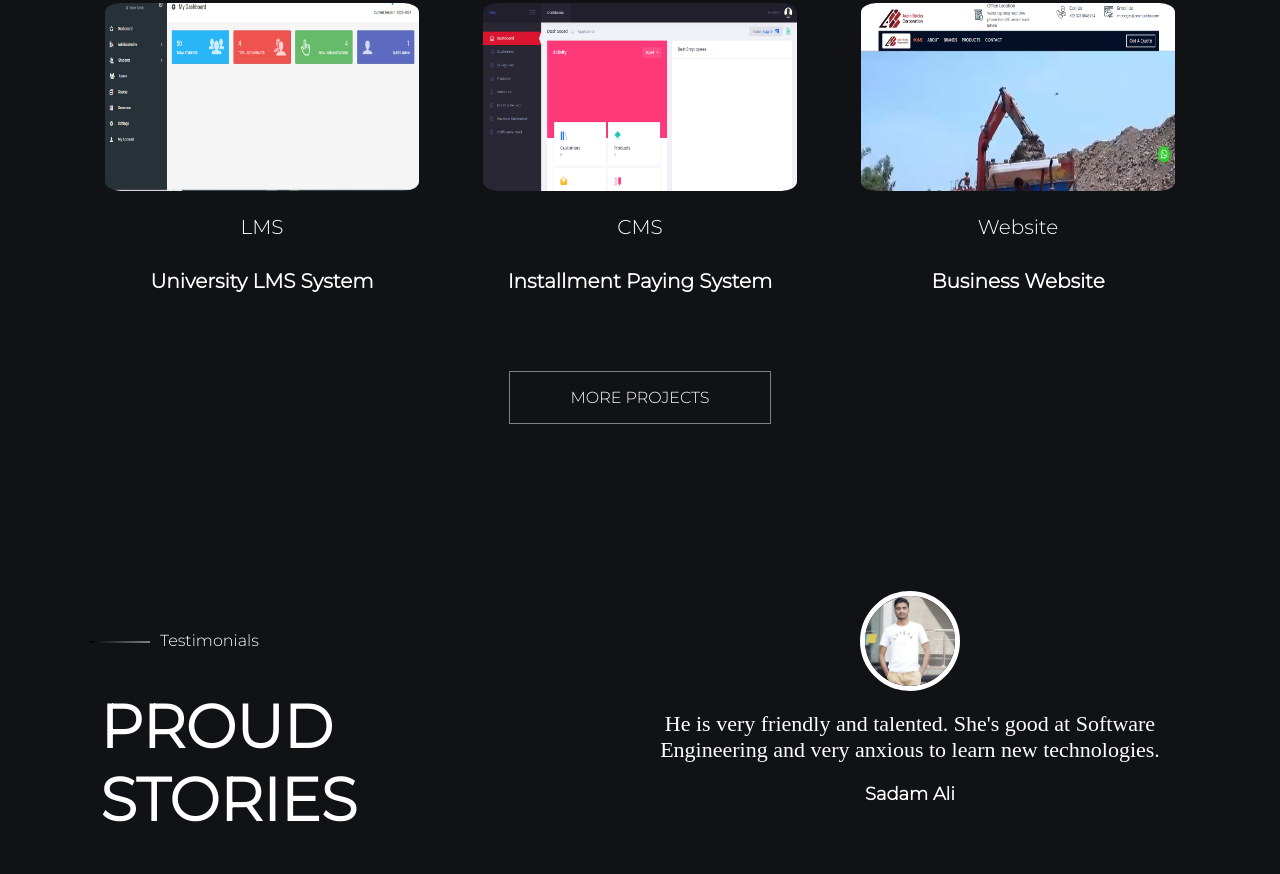
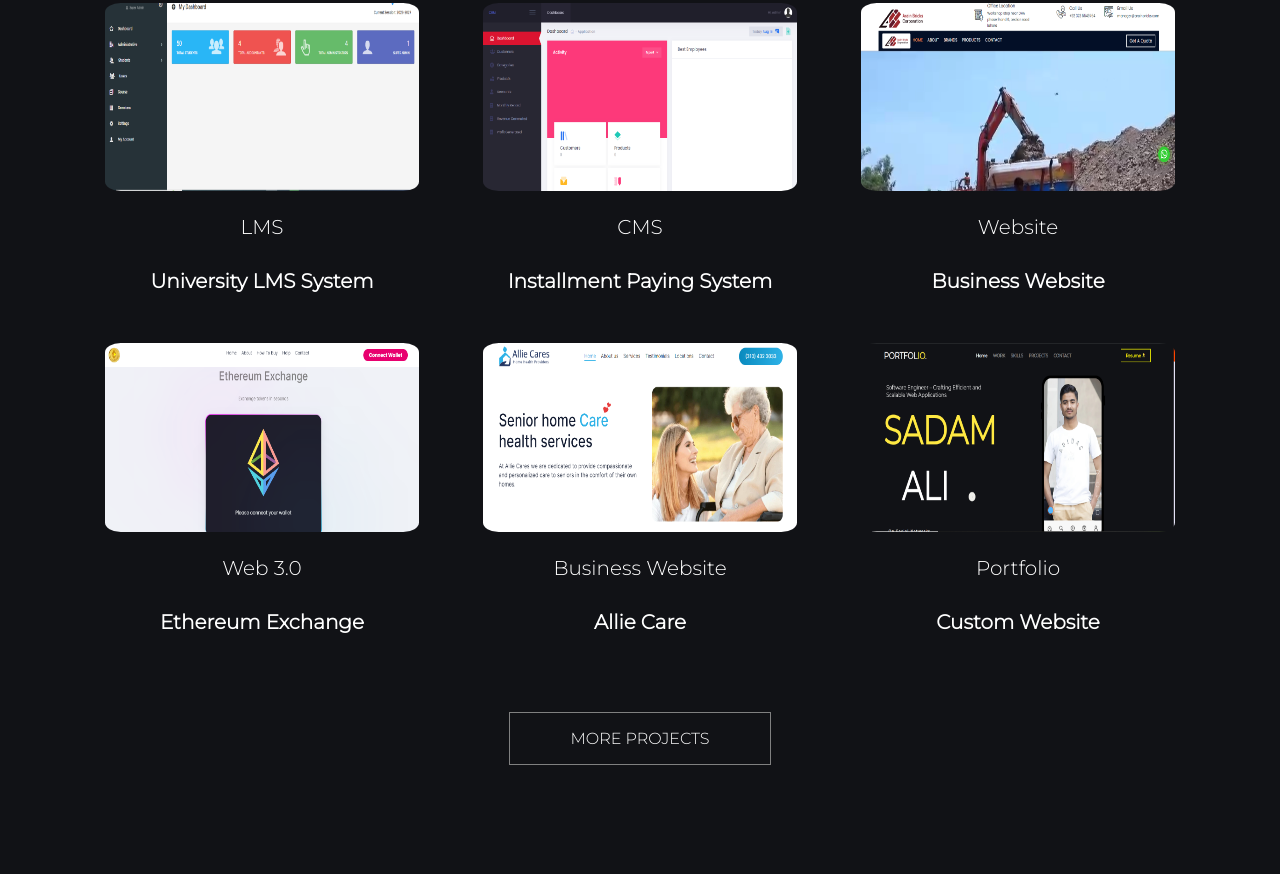
Before and after one commit to SadamAli09/portfolio, a plain HTML site: page index.html in a window 1280 px wide. Shown: the part 3841-4715 px from the top of the page. Drawn offline with nearby package versions, Linux system fonts and the light colour scheme.

Commit message:
projects added

```diff
--- a/index.html
+++ b/index.html
@@ -311,7 +311,7 @@
                     <h5 class="margin">University LMS System</h5>
                 </div>
                 <div >
-                    <a href=""><img src="./images/8.png" alt=""></a>
+                    <a href=""><img src="./images/cms.PNG" alt=""></a>
                     <p class="small">CMS</p>
                     <h5 class="margin">Installment Paying System</h5>
                 </div>
@@ -320,22 +320,22 @@
                     <p class="small">Website</p>
                     <h5 class="margin">Business Website</h5>
                 </div>
-               <!--  <div >
-                    <a href="https://github.com/iRaziaMunir/MyntraClone"><img src="./images/myntra.PNG" alt="" "></a>
-                    <p class="small">Myntra</p>
-                    <h5 class="margin">E-Commerce Website</h5>
+               <div >
+                    <a href=""><img src="./images/17.PNG" alt="" "></a>
+                    <p class="small">Web 3.0</p>
+                    <h5 class="margin">Ethereum Exchange</h5>
+                </div>
+                  <div >
+                    <a href=""><img src="./images/allie.PNG" alt="" ></a>
+                    <p class="small">Business Website</p>
+                    <h5 class="margin">Allie Care</h5>
                 </div>
                 <div >
-                    <a href="https://iraziamunir.github.io/RaziaMunir/"><img src="./images/rzMunir.PNG" alt="" "></a>
+                    <a href=""><img src="./images/portfolio.PNG" alt="" ></a>
                     <p class="small">Portfolio</p>
-                    <h5 class="margin">LandingPage</h5>
+                    <h5 class="margin">Custom Website</h5>
                 </div>
-                <div >
-                    <a href="iraziamunir.github.io/BubbleGame/"><img src="./images/bubbleGame.PNG" alt="" "></a>
-                    <p class="small">BubbleGame</p>
-                    <h5 class="margin">Game</h5>
-                </div>
-                <div >
+                <!--<div >
                     <a href=" https://iraziamunir.github.io/TimePulse"><img src="./images/timePulse3.PNG" alt="" style="width:650px; height:700px"></a>
                     <p class="small">Time Pulse</p>
                     <h5 class="margin">Time Pulse</h5>
```
Also changed, not shown: images/17.PNG (added), images/allie.PNG (added), images/cms.PNG (added), images/portfolio.PNG (added), portfolio/images/allie.PNG (added).
